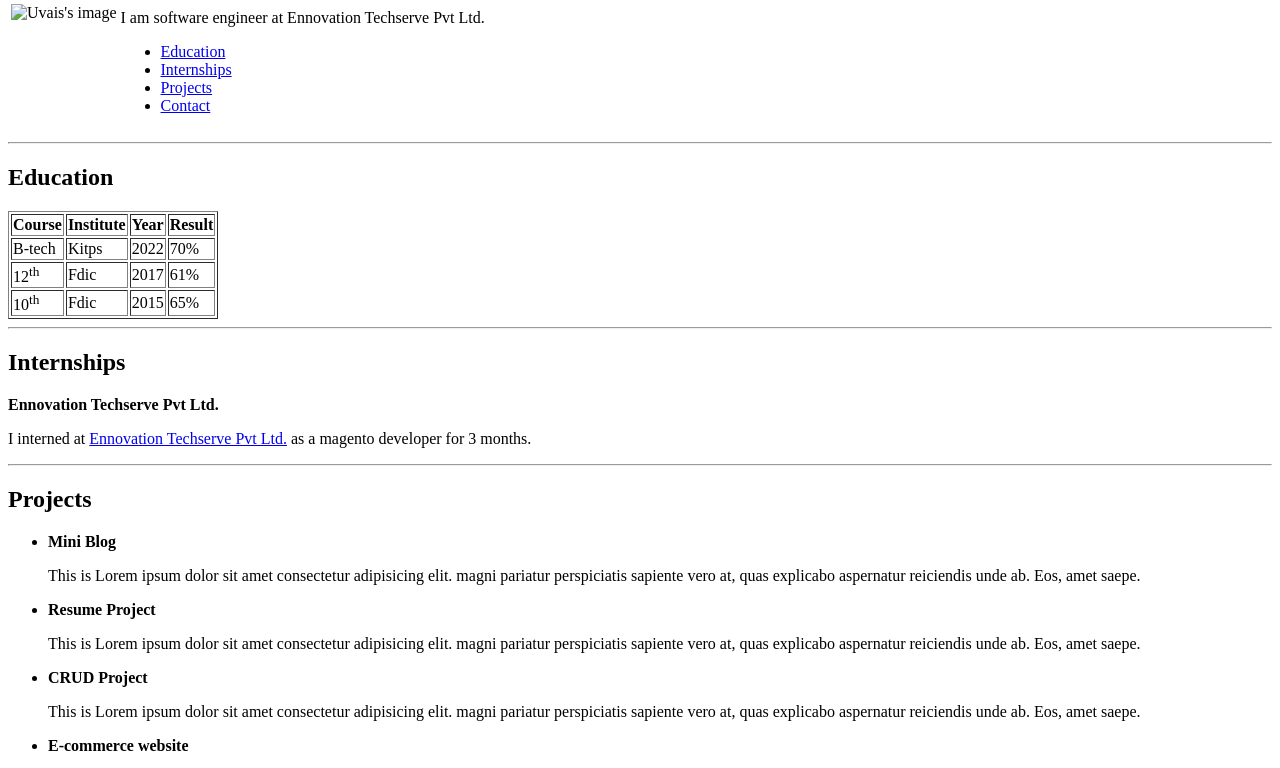
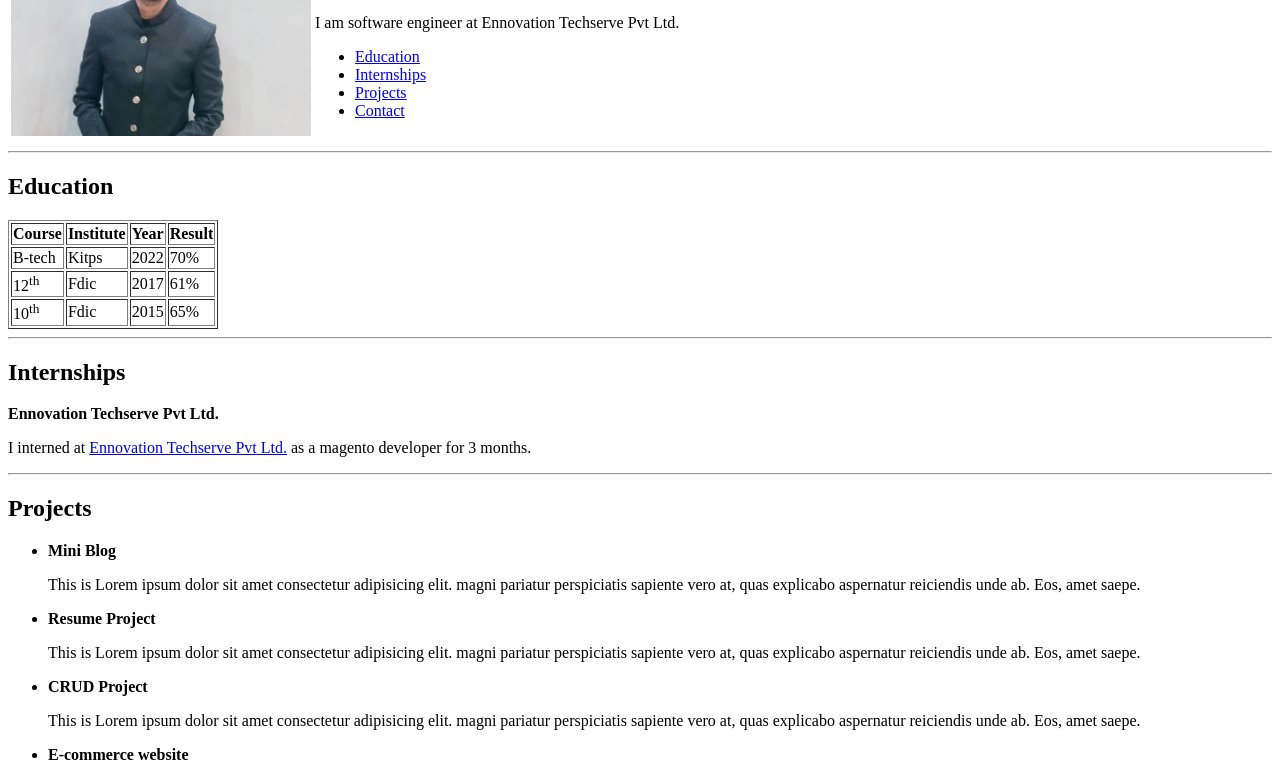
Before and after one commit to uvaisansari/resume.me, a plain HTML site: page index.html in a window 1280 px wide. Shown: the part 116-884 px from the top of the page. Drawn offline with Linux system fonts and the light colour scheme.

Commit message:
Update index.html

```diff
--- a/index.html
+++ b/index.html
@@ -10,7 +10,7 @@
 <header>
     <table>
         <tr>
-            <td><img width="300px" src="images/about.jpg" alt="Uvais's image"></td>
+            <td><img width="300px" src="about.jpg" alt="Uvais's image"></td>
             <td>
                 <h1>Mohd Uvais</h1>
                 <p><i>I have completed B-tech in 2022 by CS.</i></p>
```
